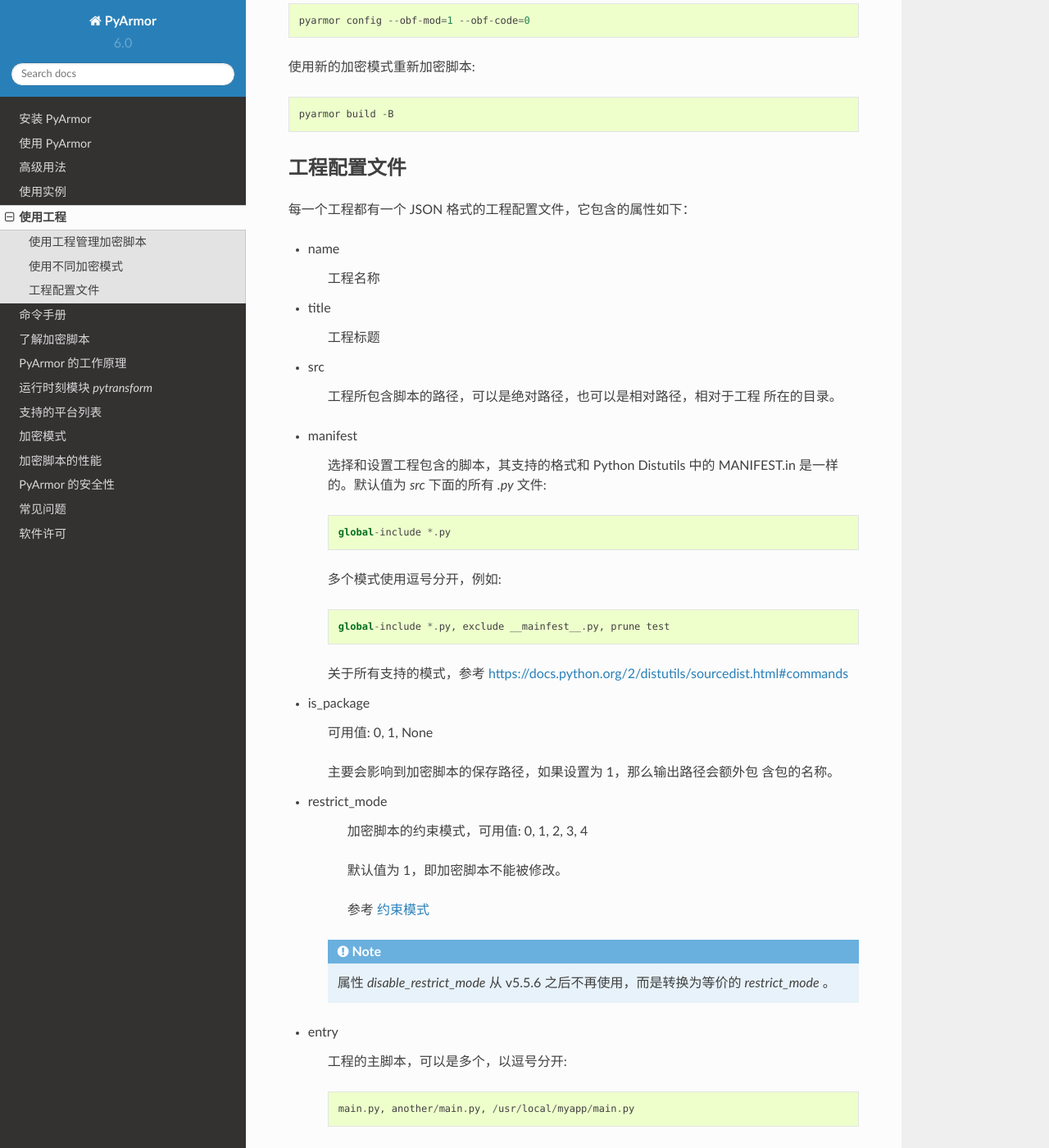
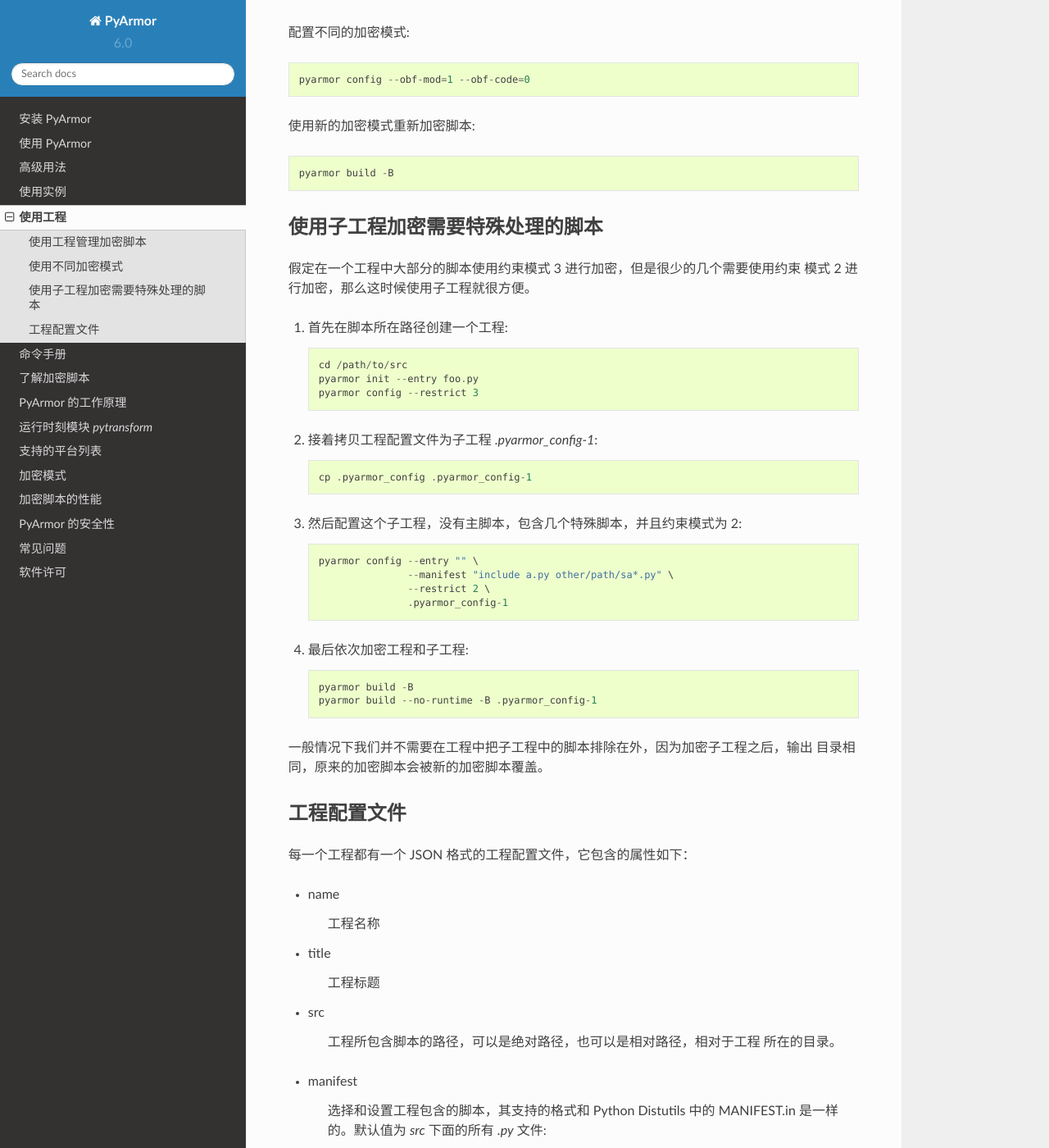
Before and after one commit to dashingsoft/pyarmor-docs-zh, a Sphinx documentation site: the page built from docs/project.rst, in a window 1280 px wide and 1400 px high, scrolled down 1613 px. Shown: the whole window at 82% size. Built offline with Sphinx 7.4.7 and the Read the Docs theme 2.0.0, drawn with Linux system fonts in a browser that asks for light colours; some of the changed text lies outside the part shown.

Commit message:
Document child project

```diff
--- a/docs/project.rst
+++ b/docs/project.rst
@@ -42,10 +44,12 @@
 
 使用命令 :ref:`config` 来修改工程的配置。
 
-例如，设置工程的 ``--manifest`` 选项，把 :file:`dist`, :file:`test` 目
-录下面的所有 `.py` 排除在工程之外::
+设置工程的 ``--manifest`` 选项，可以完全定制工程中所需要加密的脚本，例
+如，把 :file:`dist`, :file:`test` 目录下面的所有 `.py` 排除在工程之外::
 
     pyarmor config --manifest "include *.py, prune dist, prune test"
+
+详细内容请参考后面的章节 `工程配置文件`_ 中关于属性 `manifest` 的说明。
 
 默认情况下 :ref:`build` 仅仅加密修改过的文件，强制加密所有脚本::
 
@@ -69,7 +73,40 @@
 
     pyarmor build -B
 
-.. _工程配置文件:
+.. _obfuscating some special scripts with child project:
+
+使用子工程加密需要特殊处理的脚本
+--------------------------------
+
+假定在一个工程中大部分的脚本使用约束模式 3 进行加密，但是很少的几个需要使用约束
+模式 2 进行加密，那么这时候使用子工程就很方便。
+
+1. 首先在脚本所在路径创建一个工程::
+
+    cd /path/to/src
+    pyarmor init --entry foo.py
+    pyarmor config --restrict 3
+
+2. 接着拷贝工程配置文件为子工程 `.pyarmor_config-1`::
+
+    cp .pyarmor_config .pyarmor_config-1
+
+3. 然后配置这个子工程，没有主脚本，包含几个特殊脚本，并且约束模式为 2::
+
+    pyarmor config --entry "" \
+                   --manifest "include a.py other/path/sa*.py" \
+                   --restrict 2 \
+                   .pyarmor_config-1
+
+4. 最后依次加密工程和子工程::
+
+    pyarmor build -B
+    pyarmor build --no-runtime -B .pyarmor_config-1
+
+一般情况下我们并不需要在工程中把子工程中的脚本排除在外，因为加密子工程之后，输出
+目录相同，原来的加密脚本会被新的加密脚本覆盖。
+
+.. _project configuration file:
 
 工程配置文件
 ------------
```
Also changed, not shown: other parts of docs/project.rst (+4 -2 lines).
